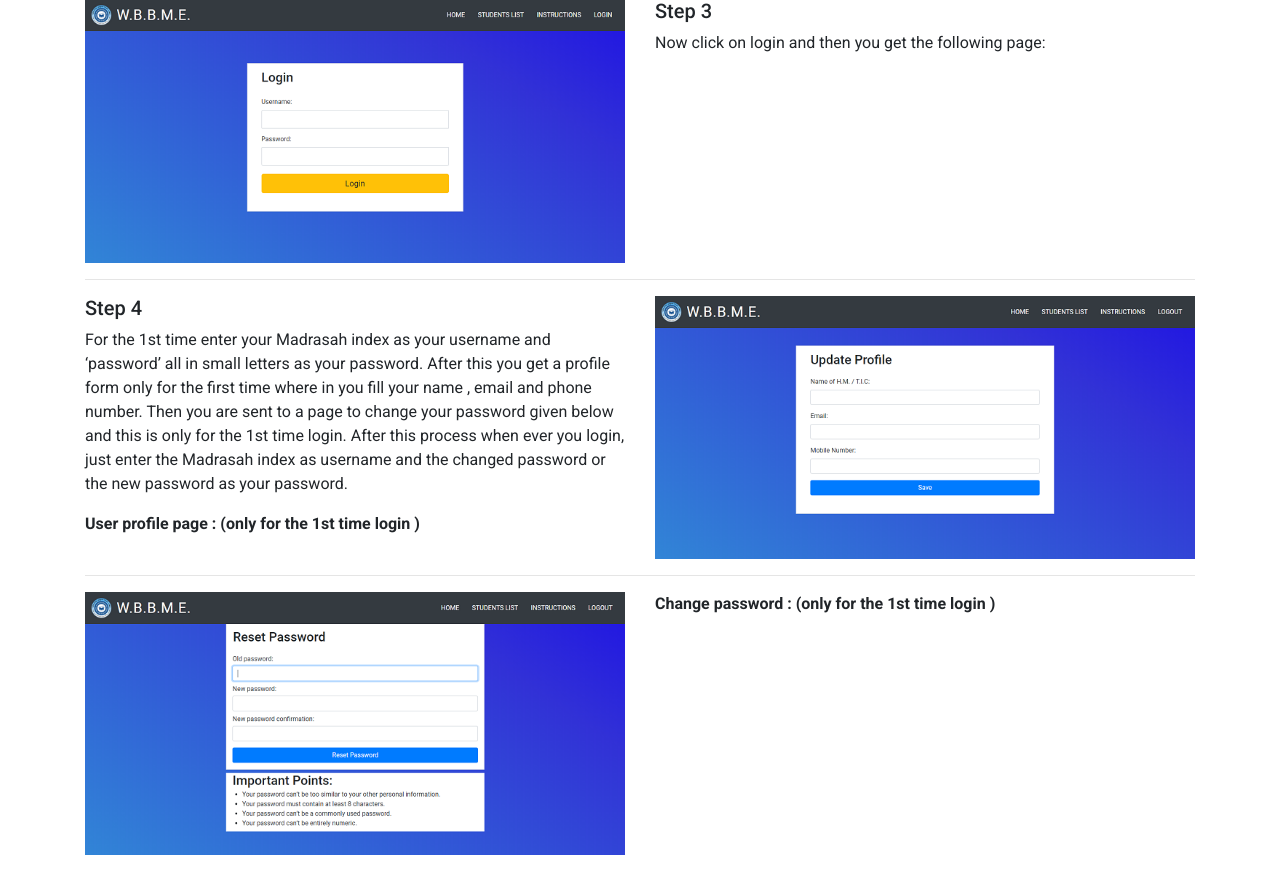
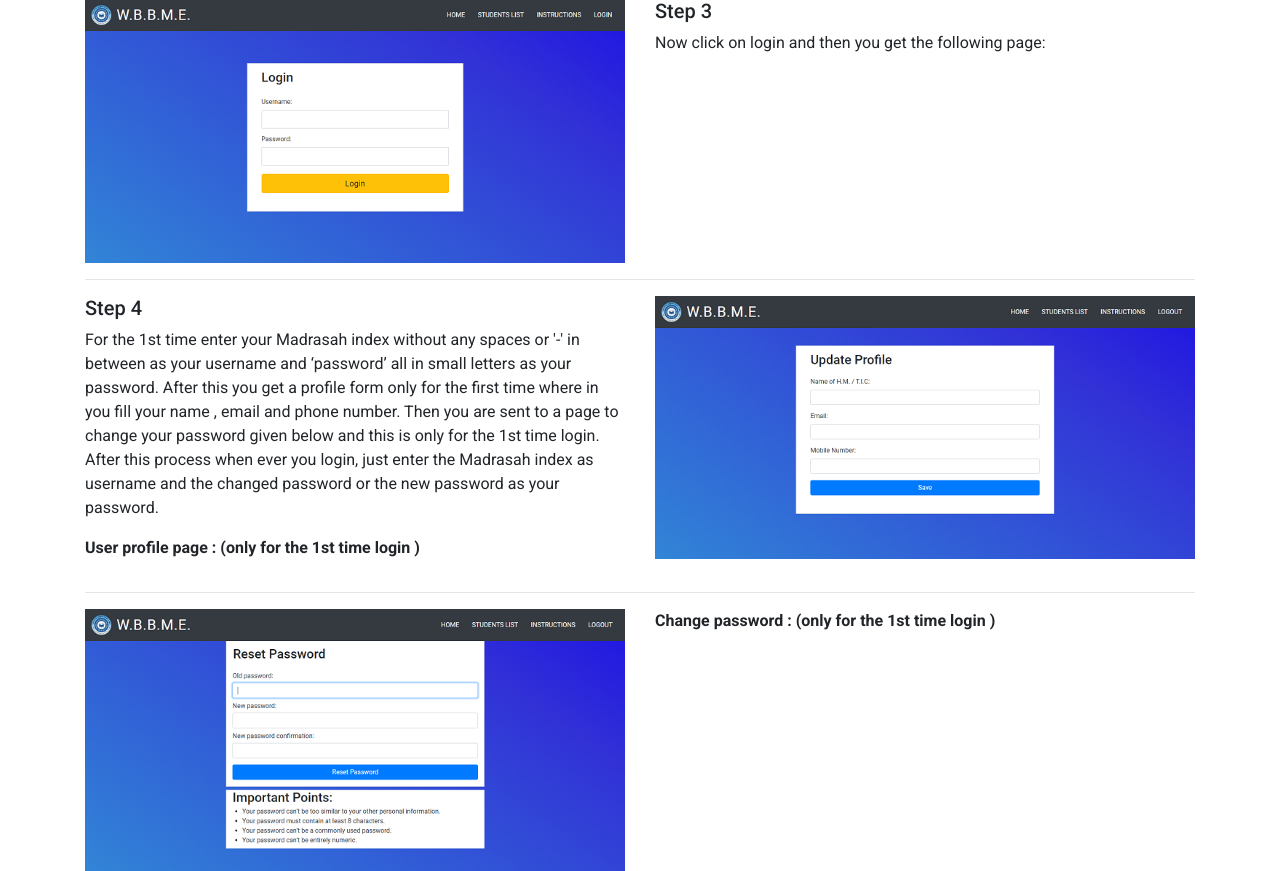
Before and after one commit to asishojha/django_test1, a Django app: page /instructions/ in a window 1280 px wide. Shown: the part 490-1361 px from the top of the page. Run offline with Django 3.2, Linux system fonts and the light colour scheme; some libraries are stand-ins or nearby versions.

Commit message:
Final Update

```diff
--- a/mdmarks/forms.py
+++ b/mdmarks/forms.py
@@ -31,6 +31,7 @@ class UsersLoginForm(forms.Form):
 		super(UsersLoginForm, self).__init__(*args, **kwargs)
 		self.fields['username'].widget.attrs.update({
 			'class': 'form-control',
+			'placeholder': 'School Index (without space or \'-\')',
 			'name':'username'})
 		self.fields['password'].widget.attrs.update({
 			'class': 'form-control',
--- a/mdmarks/templates/mdmarks/instructions.html
+++ b/mdmarks/templates/mdmarks/instructions.html
@@ -63,7 +63,7 @@
 		<div class="row my-3">
 			<div class="col-md-6">
 				<h5>Step 4</h5>
-				<p>For the 1st time enter your Madrasah index as your username and ‘password’ all in small letters as your password. After this you get a profile form only for the first time where in you fill your name , email and phone number. Then you are sent to a page to change your password given below and this is only for the 1st time login. After this process when ever you login, just enter the Madrasah index as username and the changed password or the new password as your password. </p>
+				<p>For the 1st time enter your Madrasah index without any spaces or '-' in between as your username and ‘password’ all in small letters as your password. After this you get a profile form only for the first time where in you fill your name , email and phone number. Then you are sent to a page to change your password given below and this is only for the 1st time login. After this process when ever you login, just enter the Madrasah index as username and the changed password or the new password as your password. </p>
 				<p><strong>User profile page : (only for the 1st time login )</strong></p>
 			</div>
 			<div class="col-md-6">
--- a/wbdata/settings.py
+++ b/wbdata/settings.py
@@ -27,7 +27,7 @@ SECRET_KEY = env('SECRET_KEY')
 # SECURITY WARNING: don't run with debug turned on in production!
 DEBUG = False
 
-ALLOWED_HOSTS = ['www.wbbmedata.com', '*']
+ALLOWED_HOSTS = ['www.wbbmedata.com']
 
 
 # Application definition
```
Also changed, not shown: 1 other file.
